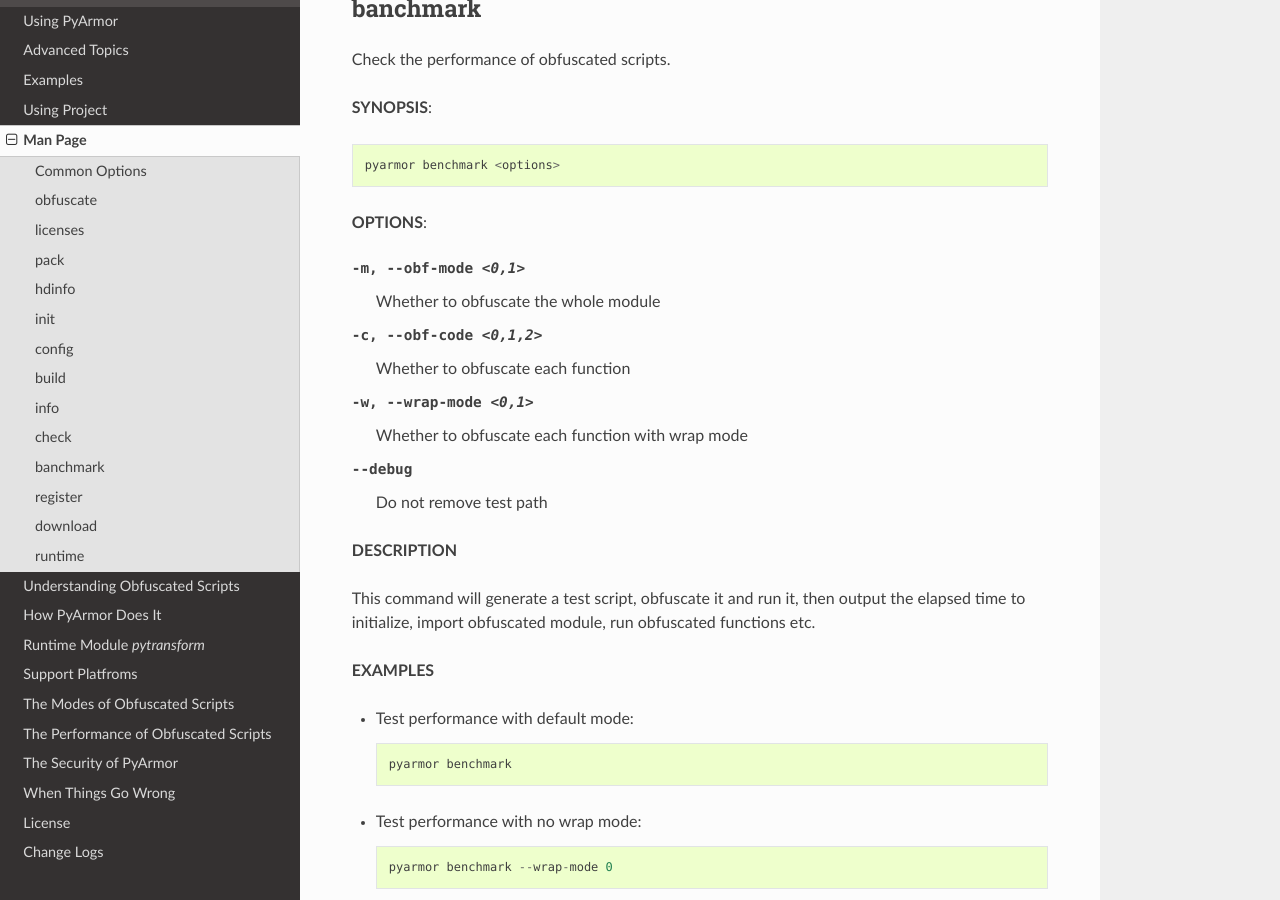
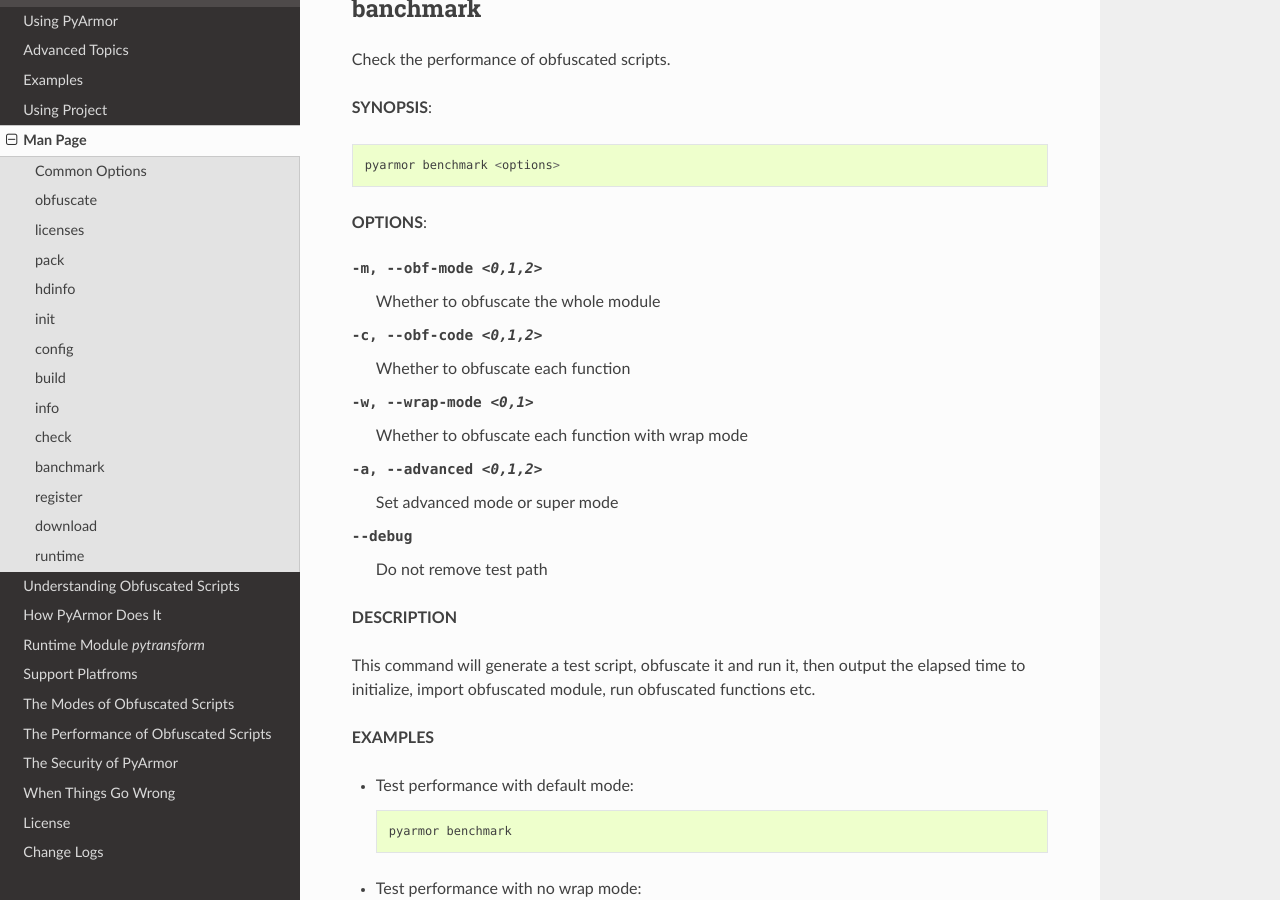
Before and after one commit to dashingsoft/pyarmor, a Sphinx documentation site: the page built from docs/man.rst, in a window 1280 px wide and 900 px high, scrolled down 22319 px. Built offline with Sphinx 7.4.7 and the Read the Docs theme 2.0.0, drawn with Linux system fonts in a browser that asks for light colours.

Commit message:
Add option for benchmark

```diff
--- a/docs/man.rst
+++ b/docs/man.rst
@@ -844,9 +844,10 @@
 
 **OPTIONS**:
 
--m, --obf-mode <0,1>     Whether to obfuscate the whole module
+-m, --obf-mode <0,1,2>   Whether to obfuscate the whole module
 -c, --obf-code <0,1,2>   Whether to obfuscate each function
 -w, --wrap-mode <0,1>    Whether to obfuscate each function with wrap mode
+-a, --advanced <0,1,2>   Set advanced mode or super mode
 --debug                  Do not remove test path
 
 **DESCRIPTION**
```
